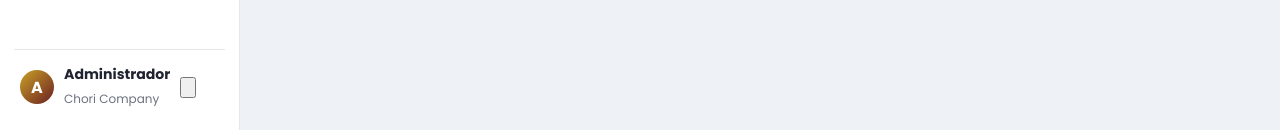
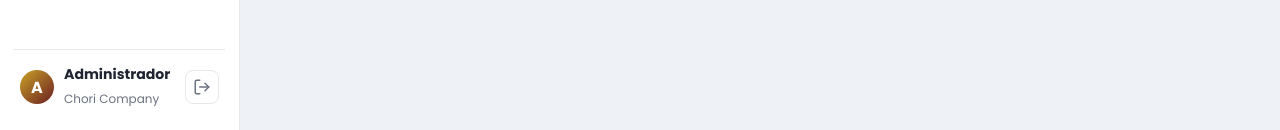
Before and after one commit to Alejandra-Pinto/Nexofood-gestion-inventario, an Angular app in the folder frontend/: page /productos in a window 1280 px wide. Shown: the part 670-800 px from the top of the page. Built offline with nearby package versions, Linux system fonts and the light colour scheme; no server answers; sample sign-in values are in the browser's storage.

Commit message:
fix(layout): mostrar botón de cerrar sesión en el menú lateral

```diff
--- a/frontend/src/app/layout/main-layout/main-layout.scss
+++ b/frontend/src/app/layout/main-layout/main-layout.scss
@@ -90,6 +90,26 @@
   small { color: var(--muted); font-size: 0.75rem; }
 }
 
+/* Botón de cerrar sesión (HU-1.1): antes no tenía estilos y el ícono no se veía */
+.btn-logout {
+  margin-left: auto;
+  flex-shrink: 0;
+  width: 34px;
+  height: 34px;
+  display: grid;
+  place-items: center;
+  padding: 0;
+  border: 1px solid var(--borde);
+  border-radius: 8px;
+  background: #fff;
+  color: var(--muted);
+  cursor: pointer;
+
+  svg { width: 18px; height: 18px; }
+
+  &:hover { background: var(--fondo); color: var(--primario); border-color: var(--primario); }
+}
+
 .avatar {
   width: 34px;
   height: 34px;
```
